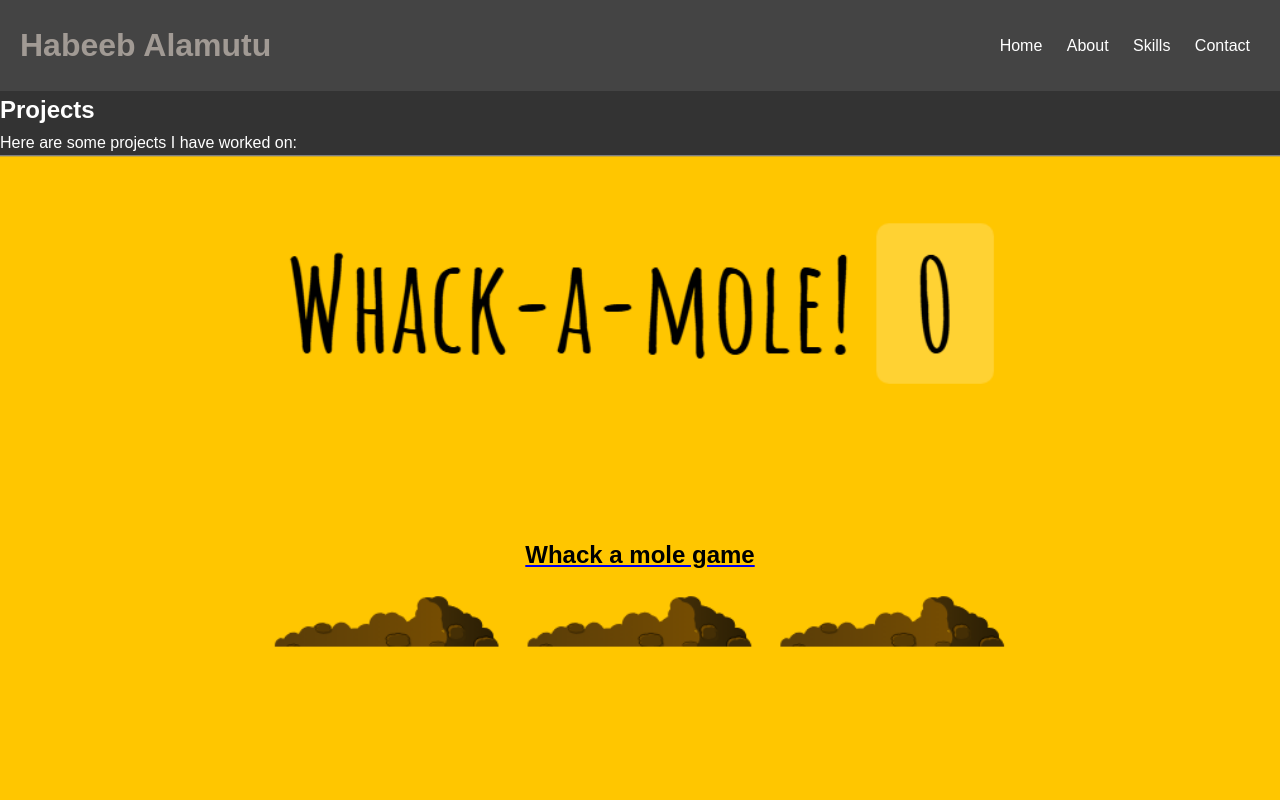
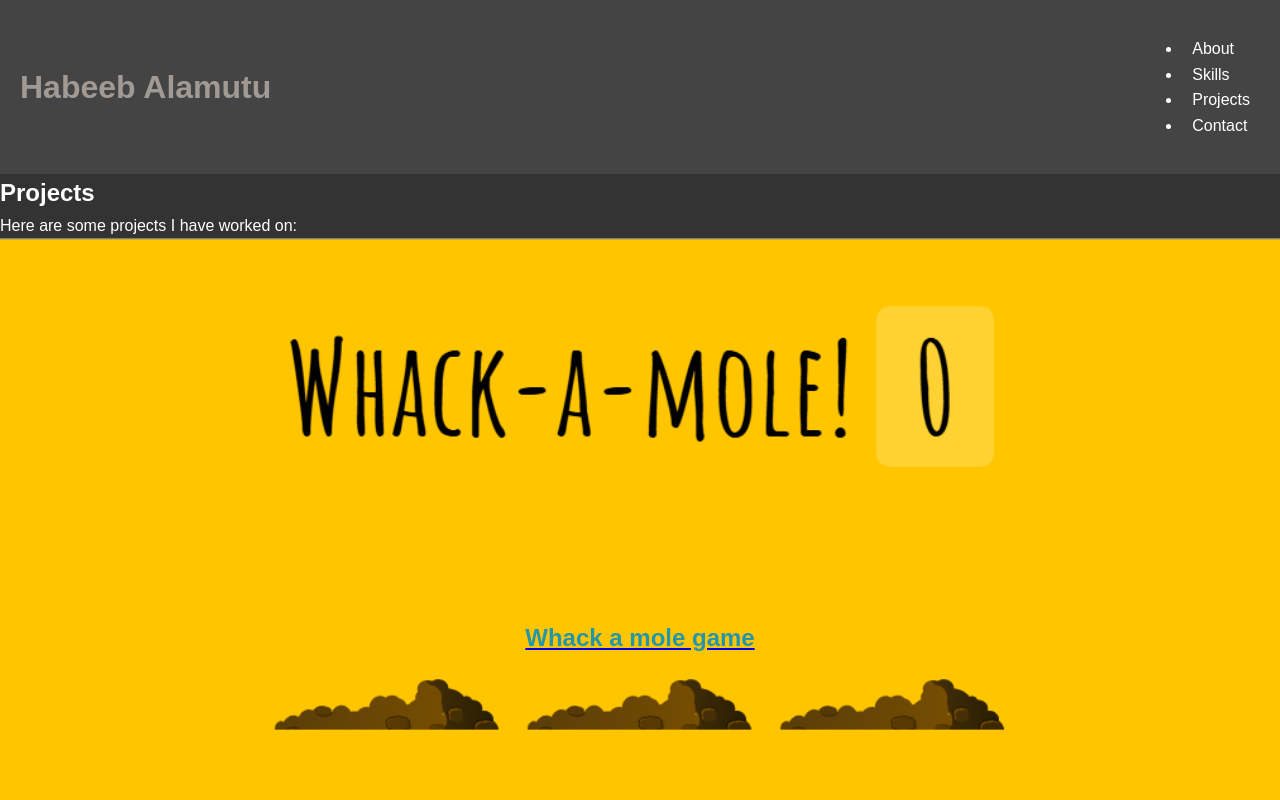
Before and after one commit to habeebalamutu/My-portfolio, a plain HTML site: page projects.html in a window 1280 px wide. Shown: the top 800 px of the page. Drawn offline with Linux system fonts and the light colour scheme.

Commit message:
Updated breadcrumb navigation and other files

```diff
--- a/projects.html
+++ b/projects.html
@@ -7,14 +7,20 @@
     <link rel="stylesheet" href="style.css">
 </head>
 <body>
-<header>
+  <header>
     <h1>Habeeb Alamutu</h1>
-    <div class="menu">
-        <a href="index.html">Home</a>
-        <a href="about.html">About</a>
-        <a href="skills.html">Skills</a>
-        <a href="contact.html">Contact</a>
+    <nav class="breadcrumb">
+    <div class="menu-icon">
+
     </div>
+    <ul>
+      <li>  <a href="about.html">About</a></li>
+      <li>  <a href="skills.html">Skills</a></li>
+        <li><a href="projects.html">Projects</a></li>
+        <li><a href="contact.html">Contact</a></li>
+
+</ul>
+    </nav>
 </header>
 <h2>Projects</h2>
         <p>Here are some projects I have worked on:</p>
--- a/style.css
+++ b/style.css
@@ -23,10 +23,29 @@ header {
 header .menu {
     cursor: pointer;
 }
+
+.breadcrumb {
+  display: flex;
+
+}z
+.breadcrumb ul {
+  list-style: none;
+  display: flex;
+  margin: 0;
+  padding: 0;
+}
+.breadcrum ul li {
+  margin-right: 10px;
+}
+
 header a {
     text-decoration: none;
     color: #fff;
     margin: 0 10px;
+    transition: background-color 0.3s ease;
+}
+.breadcrumb ul li a hover  {
+  background-color: #fff;
 }
 .container {
     padding: 20px;
@@ -140,7 +159,7 @@ font-size: 20px;
     display: flex;
     justify-content: center;
     align-items: center;
-    color: rgb(0, 0, 0);
+    color: #2596aa;
     text-align: center;
   }
 
```
Also changed, not shown: about.html (+12 -6 lines), contact.html (+15 -9 lines), index.html (+11 -5 lines), skills.html (+15 -9 lines).
